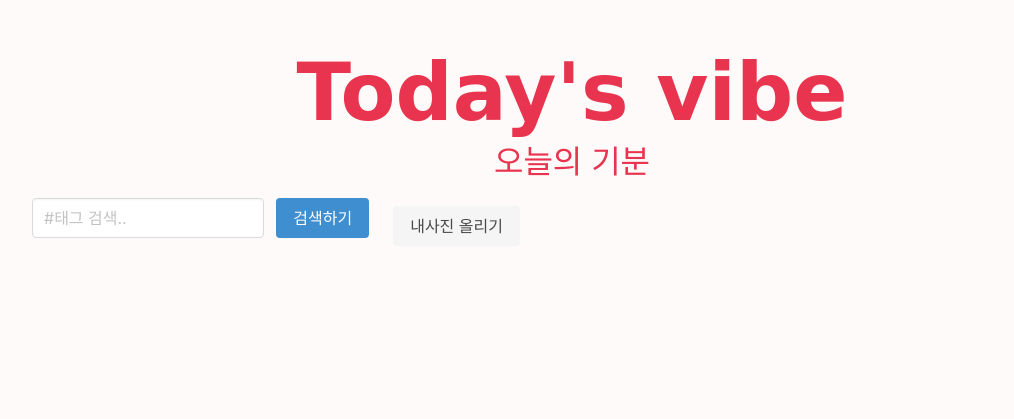
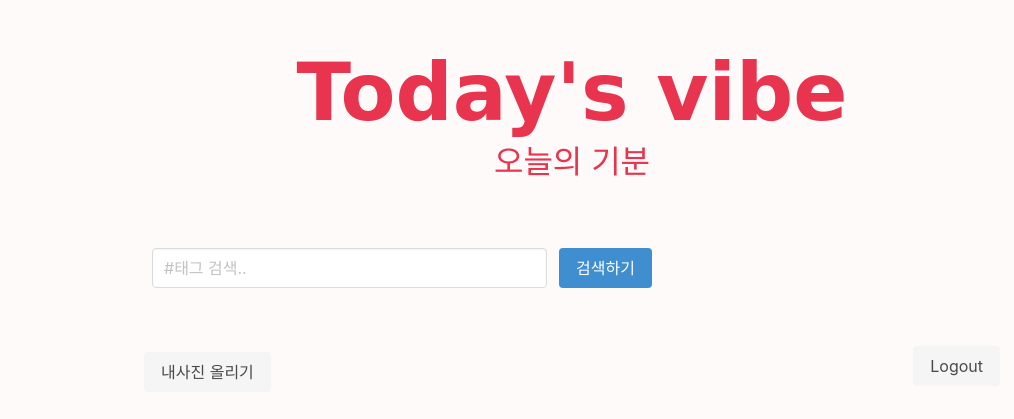
Before and after one commit to devjjongs/todaysfeeling, a Flask app: template templates/index.html in a window 1280 px wide. Shown: the top 419 px of the page, without its empty margins (68-1082 px from the left). Run offline with Flask 2, Linux system fonts and the light colour scheme; the template is opened without the code that fills it, so the values that code supplies are empty; some libraries are stand-ins or nearby versions; some web fonts are replaced.

Commit message:
로그아웃 버튼 추가 / 레이아웃 변경

```diff
--- a/templates/index.html
+++ b/templates/index.html
@@ -81,21 +81,31 @@
             color: #e8344e !important;
         }
 
-        .navbar {
-            background-color: snow;
+        .search-bar {
+            margin-left: 120px;
+            margin-top: 50px;
+            margin-bottom: -50px;
+        }
+
+        .navbar-end {
+            margin-right: 200px;
+            margin-bottom: -50px;
+        }
+
+        .navbar-post {
+            margin-left: 200px;
+            margin-bottom: 20px;
         }
     </style>
+</head>
 
-</head>
 <body>
-
 <section class="hero is-snow">
     <div class="hero-body has-text-centered" style="padding-bottom:1rem;margin:auto;">
         <h1 class="title is-sparta">Today's vibe</h1>
         <h3 class="subtitle is-sparta">오늘의 기분</h3>
     </div>
 </section>
-
 
 <!--            <div class="navbar-item has-dropdown is-hoverable">-->
 <!--                <a class="navbar-link">-->
@@ -111,7 +121,7 @@
 <!--                </div>-->
 <!--            </div>-->
 
-
+<div class="search-bar">
 <form method="GET" action="/search">
     <div class="field is-grouped" style="width: 500px; text-align: right; margin: 0 0 100px 100px">
         <p class="control is-expanded">
@@ -122,6 +132,20 @@
                 검색하기
             </button>
         </p>
+    </div>
+</form>
+</div>
+
+<div class="navbar-end">
+    <div class="navbar-item">
+        <div class="buttons">
+            <a class="button is-light" onclick="javascript:sign_out();">
+                Logout
+            </a>
+        </div>
+    </div>
+</div>
+</div>
 
 <div class="navbar-post">
     <div class="navbar-item">
@@ -132,8 +156,7 @@
         </div>
     </div>
 </div>
-        </div>
-    </form>
+
 <div class="test">
     <section class="index-section">
         <div class="container index-container">
@@ -141,13 +164,13 @@
                 <div class="card index-card" style="border-radius:25px;">
                     <div class="card-image">
                         <figure>
-                                <a href="/detail/{{ post.name }}"><img src="../static/{{ post.file }}"
+                            <a href="/write/{{ post.name }}"><img src="../static/{{ post.file }}"
                                                                   style="width:300px; height:300px; max-width: 400px; max-height: 400px;"></a>
                         </figure>
                     </div>
                     <div class="card-content">
                         <div class="content">
-                                <a class="card-title" href="/detail/{{ post.name }}">{{ post.name }}</a>
+                            <a class="card-title" href="/write/{{ post.name }}">{{ post.name }}</a>
                         </div>
                     </div>
                 </div>
```
Lines whose indentation alone changed are shown as unchanged.
